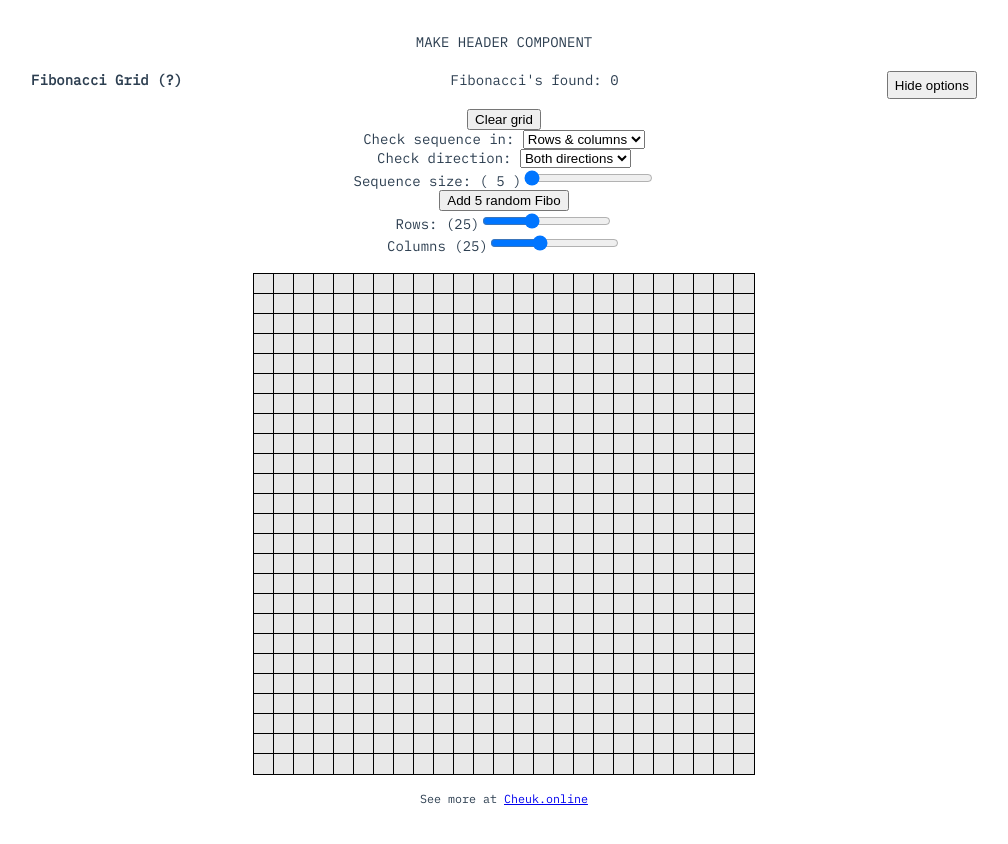
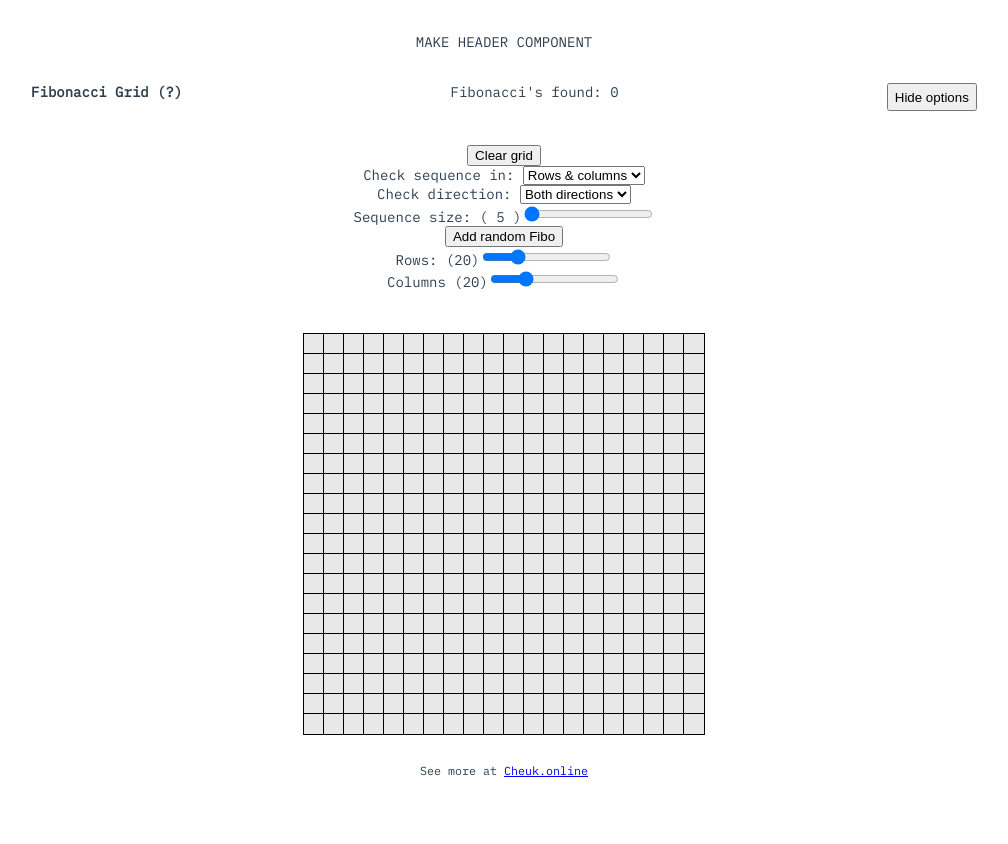
Before and after one commit to cheukkie/vue-fibonacci-grid, a Vue app: page / in a window 1280 px wide. Shown: the whole page, without its empty margins (136-1144 px from the left). After the commit the page ends 816 px from the top, so only its background shows below. Built offline with nearby package versions, Linux system fonts and the light colour scheme; the HTML template or start-up script is replaced by a standard one.

Commit message:
fixed the bug when row/column sized change, the add random fib btn would break

```diff
--- a/src/App.vue
+++ b/src/App.vue
@@ -38,7 +38,7 @@
           <label>Sequence size: ( {{ sequenceSize }} )</label>
           <input v-model.number="sequenceSize" type="range" steps="1" value="5" min="5" :max="maxSequenceSize">
         </div>
-        <button @click="addRandomFibo(sequenceSize)">Add {{sequenceSize}} random Fibo</button>
+        <button @click="addRandomFibo(sequenceSize)">Add random Fibo</button>
       </div>
       <div>
         <div>
@@ -57,11 +57,16 @@
 
     <FibonacciTable>
       <tr v-for="(row,rowIndex) in grid.content" :key="rowIndex">
-        <td @click="addOne(rowIndex,colIndex)" @mouseenter="highlightRowCol(rowIndex,colIndex)"
-          @mouseleave="resetHightRowCol" v-for="(column,colIndex) in row.columns"
-          :class="{'is-fibo': column.fibo, 'is-clicked' : column.highlight, 'is-empty': column.number === 0 }" :data-row="rowIndex"
-          :data-column="colIndex" :key="colIndex">
-          <span v-if="column.number !== 0">{{column.number}}</span>
+        <td
+          v-for="(cell,colIndex) in row.columns"
+          @click="addOne(cell,rowIndex,colIndex)"
+          @mouseenter="highlightRowCol(rowIndex,colIndex)"
+          @mouseleave="resetHightRowCol"
+          :class="{'is-fibo': cell.fibo, 'is-clicked' : cell.highlight, 'is-empty': cell.number === 0 }"
+          :data-row="rowIndex"
+          :data-column="colIndex"
+          :key="colIndex">
+          <span v-if="cell.number !== 0">{{cell.number}}</span>
         </td>
       </tr>
     </FibonacciTable>
@@ -93,8 +98,8 @@
         sequenceSize: 5,
         grid: {
           showOptions: true,
-          rows: 25,
-          columns: 25,
+          rows: 20,
+          columns: 20,
           content: []
         },
       }
@@ -192,10 +197,11 @@
           cell.classList.remove('is-hover');
         });
       },
-      addOne(rowIndex, colIndex) {
-        const rows = this.grid.content[rowIndex].columns;
-        const columns = this.grid.content.map(x => x.columns[colIndex]);
+      addOne(cell,rowIndex, colIndex) {
+        const rows = this.allRows[rowIndex];
+        const columns = this.allCols[colIndex];
 
+        cell.number -= 1;
         rows.concat(columns).forEach(cell => {
           cell.number += 1;
           cell.highlight = true;
@@ -221,12 +227,19 @@
             fiboSeq = fiboSeq.reverse();
           }
 
-          const rowPos = getRandomInt(0, (rowSize));
-          const colPos = getRandomInt(0, (colSize) - (this.sequenceSize - 1));
           const startFibo = getRandomInt(0, (fiboSeq.length - 1) - (this.sequenceSize));
           const flipCoin = getRandomInt(0, 2);
 
-          console.log(startFibo);
+          let colPos = 0;
+          let rowPos = 0;
+          if(flipCoin === 0){
+            rowPos = getRandomInt(0, (rowSize));
+            colPos = getRandomInt(0, (colSize) - (this.sequenceSize - 1));
+          }else{
+            rowPos = getRandomInt(0, (colSize) );
+            colPos = getRandomInt(0, (rowSize) - (this.sequenceSize - 1));
+          }
+
           [...Array(this.sequenceSize).keys()].map((n) => {
             if (flipCoin === 0) {
               // row
@@ -239,8 +252,6 @@
             }
           });
         });
-
-
       },
       isFiboSequence(array) {
         let fibo = true;
```
